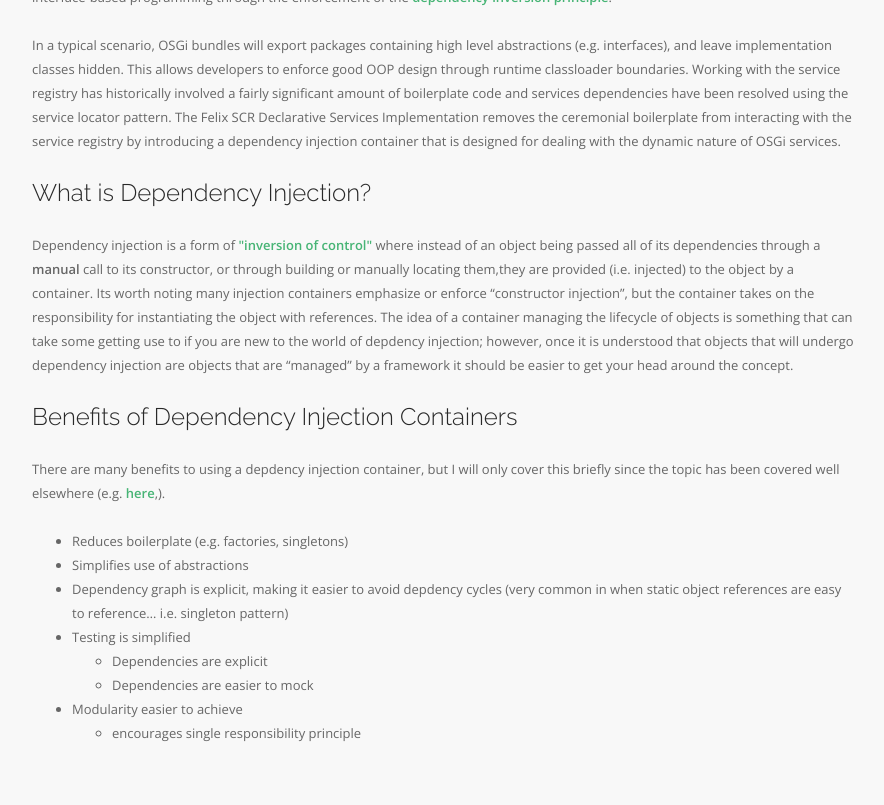
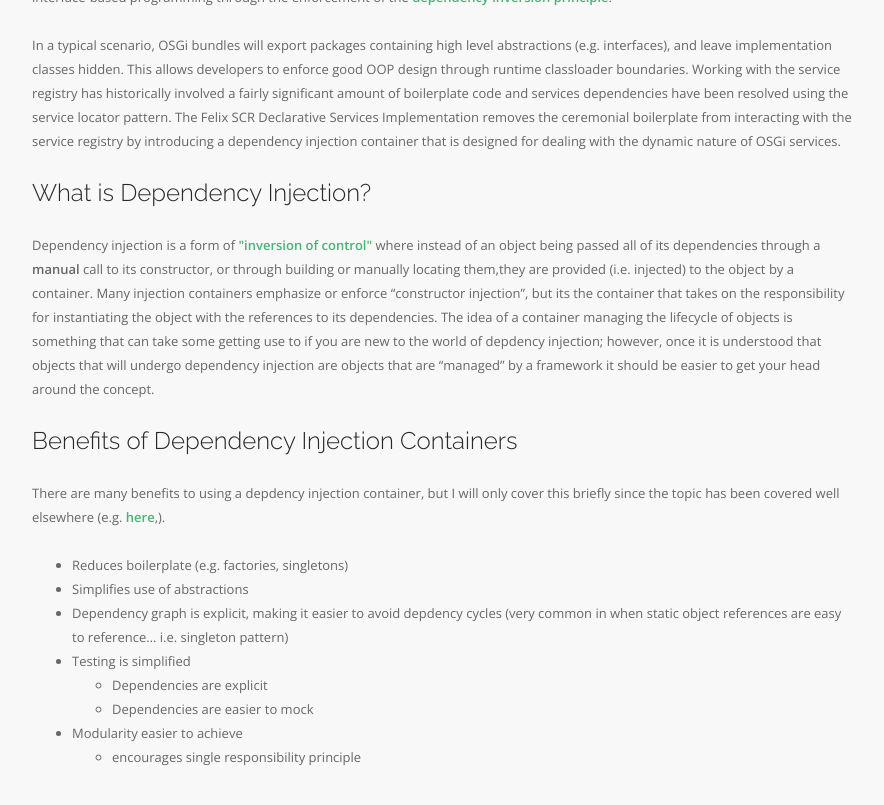
Before and after one commit to stackleader/stackleader.github.io, a Jekyll site: the page built from _posts/2016-05-20-dependency-injection-and-osgi.markdown, in a window 1280 px wide and 900 px high, scrolled down 1512 px. Shown: the top 805 px of the window, without its empty margins (53-937 px from the left). Built offline with Jekyll 4.4.1, drawn with Linux system fonts in a browser that asks for light colours; nearby versions of some CDN libraries.

Commit message:
small change to workding

```diff
--- a/_posts/2016-05-20-dependency-injection-and-osgi.markdown
+++ b/_posts/2016-05-20-dependency-injection-and-osgi.markdown
@@ -18,7 +18,7 @@ The Apache Felix Service Component Runtime (SCR) is an implementation of the OSG
 In a typical scenario, OSGi bundles will export packages containing high level abstractions (e.g. interfaces), and leave implementation classes hidden. This allows developers to enforce good OOP design through runtime classloader boundaries. Working with the service registry has historically involved a fairly significant amount of boilerplate code and services dependencies have been resolved using the service locator pattern. The Felix SCR Declarative Services Implementation removes the ceremonial boilerplate from interacting with the service registry by introducing a dependency injection container that is designed for dealing with the dynamic nature of OSGi services.
 
 #### What is Dependency Injection?
-Dependency injection is a form of [\"inversion of control\"](https://en.wikipedia.org/wiki/Inversion_of_control) where instead of an object being passed all of its dependencies through a **manual** call to its constructor, or through building or manually locating them,they are provided (i.e. injected) to the object by a container. Its worth noting many injection containers emphasize or enforce "constructor injection", but the container takes on the responsibility for instantiating the object with references. The idea of a container managing the lifecycle of objects is something that can take some getting use to if you are new to the world of depdency injection; however, once it is understood that objects that will undergo dependency injection are objects that are "managed" by a framework it should be easier to get your head around the concept.
+Dependency injection is a form of [\"inversion of control\"](https://en.wikipedia.org/wiki/Inversion_of_control) where instead of an object being passed all of its dependencies through a **manual** call to its constructor, or through building or manually locating them,they are provided (i.e. injected) to the object by a container. Many injection containers emphasize or enforce "constructor injection", but its the container that takes on the responsibility for instantiating the object with the references to its dependencies. The idea of a container managing the lifecycle of objects is something that can take some getting use to if you are new to the world of depdency injection; however, once it is understood that objects that will undergo dependency injection are objects that are "managed" by a framework it should be easier to get your head around the concept.
 
 #### Benefits of Dependency Injection Containers
 There are many benefits to using a depdency injection container, but I will only cover this briefly since the topic has been covered well elsewhere (e.g. [here](https://www.youtube.com/watch?v=8RGhT-YySDY),).
```
